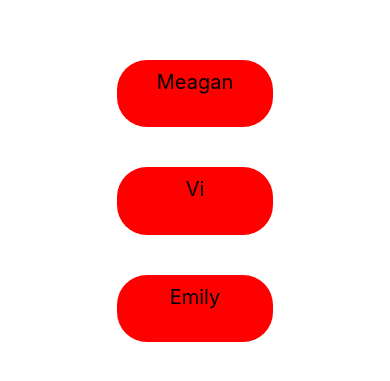
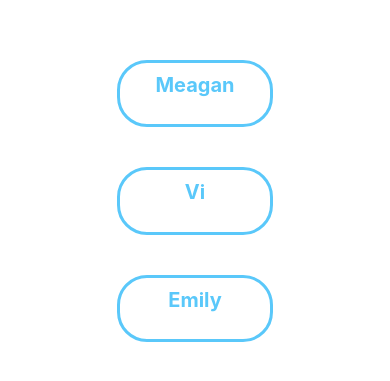
Before and after one commit to meagan-lai/Chore-Share, a React Native app: screen / in a window 390 px wide. Shown: the part 221-602 px from the top of the page. Built offline with nearby package versions, Linux system fonts and the light colour scheme.

Commit message:
Added active style

```diff
--- a/Roommate.js
+++ b/Roommate.js
@@ -9,9 +9,11 @@ import {
 
 const styles = StyleSheet.create({
   button: {
-    backgroundColor: "red",
+    backgroundColor: "white",
+    borderColor: "#5ac8fa",
+    borderWidth: 3,
     margin: 20,
-    paddingHorizontal: 5,
+    width: 5,
     paddingVertical: 10,
     borderRadius: 30,
     width: "40%",
@@ -19,26 +21,44 @@ const styles = StyleSheet.create({
   },
   text: {
     textAlign: "center",
-    fontSize: 20
+    color: "#5ac8fa",
+    fontSize: 20,
+    fontWeight: "bold"
+  },
+  active: {
+    backgroundColor: "black",
+    margin: 20,
+    paddingHorizontal: 5,
+    paddingVertical: 10,
+    borderRadius: 30,
+    width: "40%",
+    height: "8%",
+    color: "white"
   }
 });
 export default class Roommate extends Component {
   constructor(props) {
     super(props);
-    this.state = {};
+    this.state = {
+      inactive: true
+    };
+  }
+
+  pressed() {
+    this.setState({ inactive: !this.state.inactive });
+    this.props.roommateAdd(this.props.name);
   }
 
   render() {
     return (
-      <View style={styles.button}>
       <TouchableHighlight
-          onPress={() => this.props.roommateAdd(this.props.name)}
+        onPress={() => this.pressed()}
+        style={this.state.inactive ? styles.button : styles.active}
       >
         <View>
           <Text style={styles.text}>{this.props.name}</Text>
         </View>
       </TouchableHighlight>
-      </View>
     );
   }
 }
```
Also changed, not shown: index.js (+5 -3 lines). Lines whose indentation alone changed are shown as unchanged.
